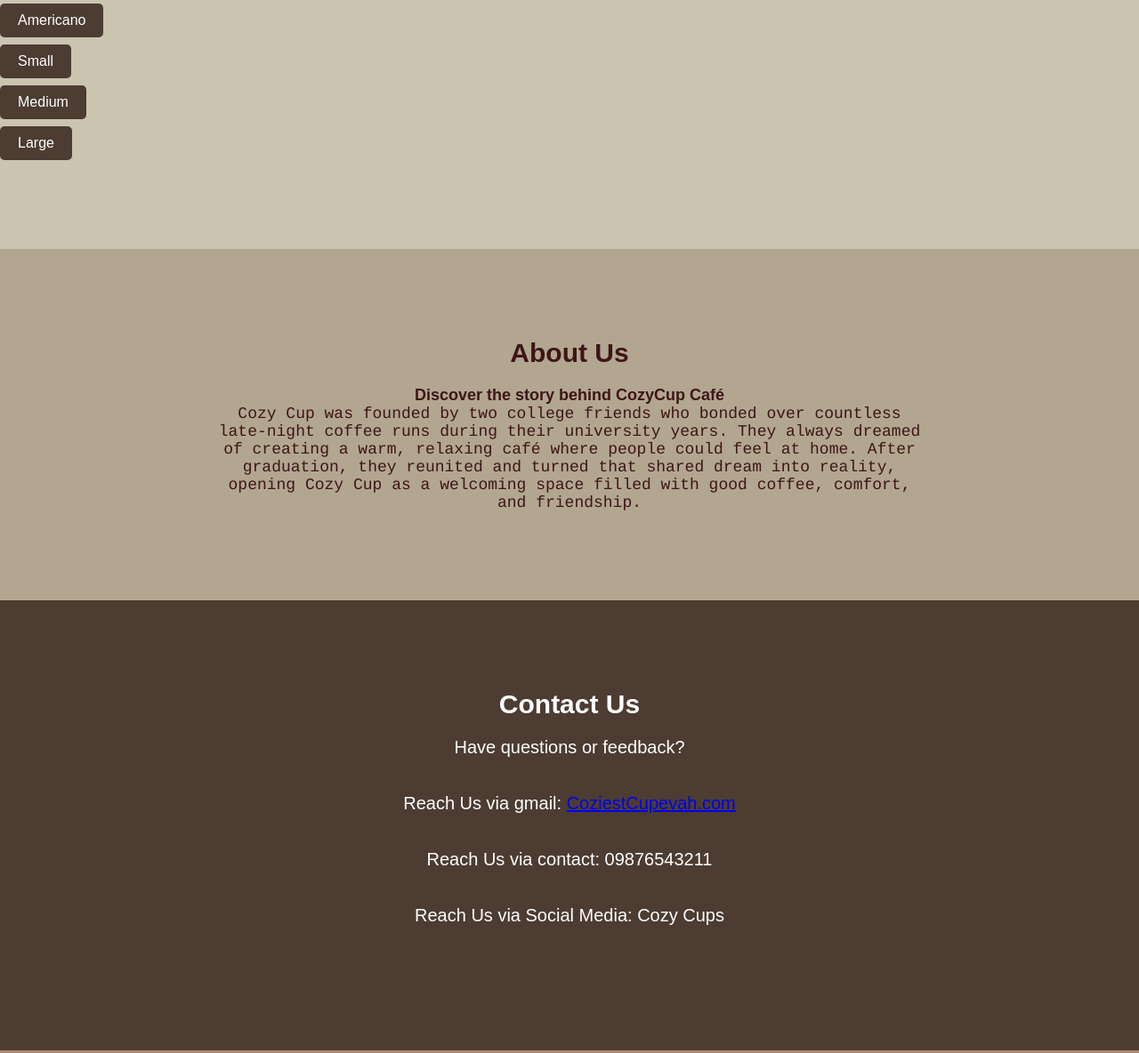
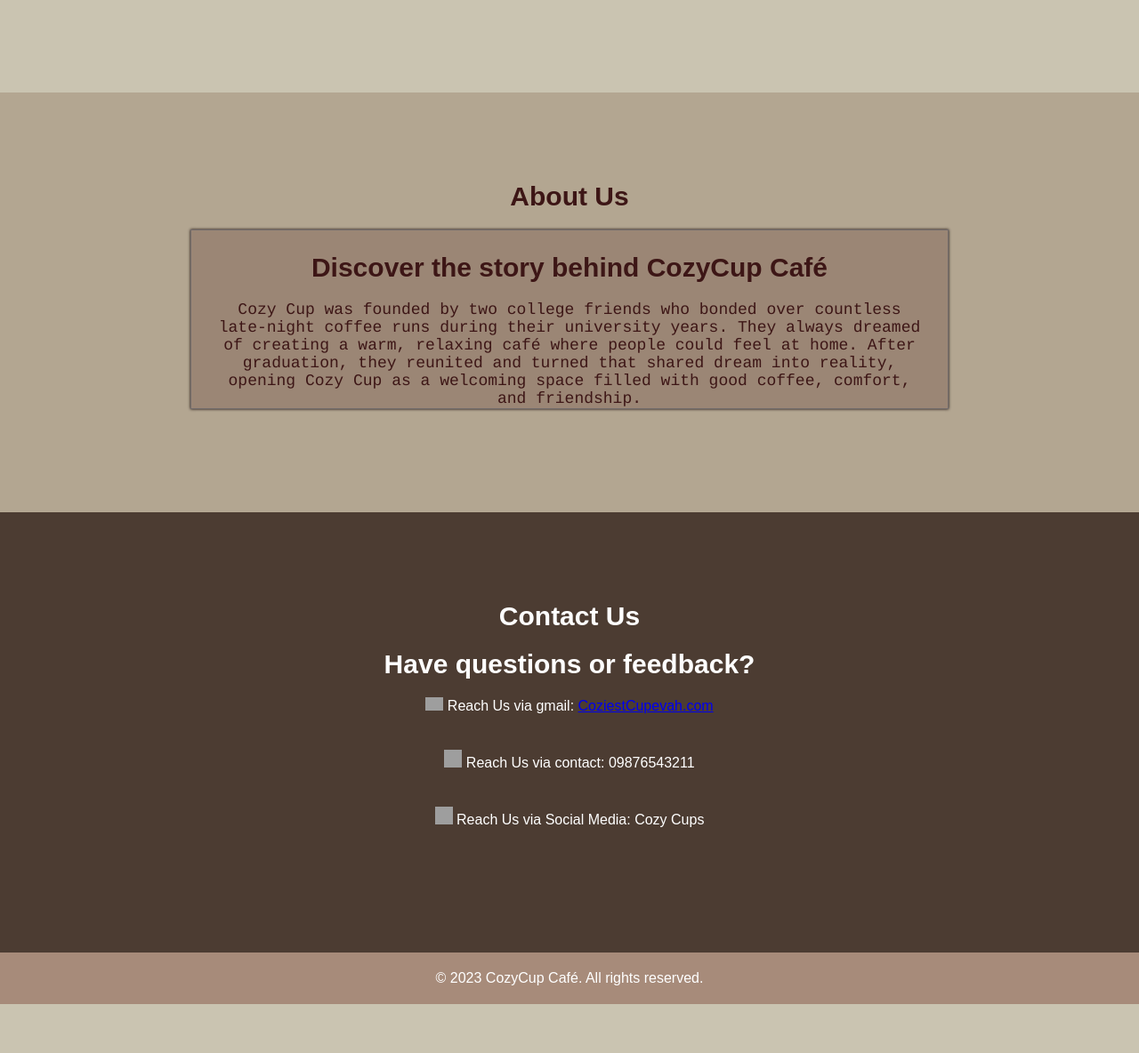
Before and after one commit to Agonnie2326uwu/cc6_COZYCUP, a plain HTML site: page index.html in a window 1280 px wide. Shown: the part 895-2079 px from the top of the page at 89% size. After the commit the page ends 2024 px from the top, so only its background shows below. Drawn offline with Linux system fonts and the light colour scheme; grey boxes are pictures that could not be loaded.

Commit message:
pictures

```diff
--- a/css/styles.css
+++ b/css/styles.css
@@ -123,6 +123,19 @@ nav a:hover {
     margin-bottom: 20px;
 }
 
+.about div{
+    background-color: #9b8675;
+    display: inline-block;
+    height: 150px;
+    padding: 25px;
+    border: 1px solid rgb(114, 107, 107);
+}
+
+.about div{
+    cursor: pointer;
+     box-shadow: 0px 0px 3px rgb(14, 0, 0);
+}
+
 .about p {
     font-size: 18px;
     max-width: 800px;
--- a/index.html
+++ b/index.html
@@ -31,30 +31,34 @@
     <section id="menu" class="menu">
         <h2>Our Menu</h2>
 
-        <p class="vertical-text">
-  <a href="#menu" class="cta-button">Americano</a>
-  <a href="#menu" class="cta-button">Small</a>
-  <a href="#menu" class="cta-button">Medium</a>
-  <a href="#menu" class="cta-button">Large</a>
-</p>
+
+
+
+
 
     </section>
 
     <section id="about" class="about">
         <h2>About Us</h2>
-        <p><b>Discover the story behind CozyCup Café</b></p>
+        <div>
+         <h2>Discover the story behind CozyCup Café</h2>
         <p style="font-family:courier;"> Cozy Cup was founded by two college friends who bonded over countless late-night coffee runs during their university years.
              They always dreamed of creating a warm, relaxing café where people could feel at home.
              After graduation, they reunited and turned that shared dream into reality, opening Cozy Cup as a welcoming space filled with good coffee, comfort, and friendship. </p>
+
+        </div>
+
     </section>
 
     <section id="contact" class="contact">
         <h2>Contact Us</h2>
-        <p>Have questions or feedback? </p>
-        <p> Reach Us via gmail: <a href="https://c0zycupcoffee@gmail.com/">CoziestCupevah.com</a> </p>
-        <p> Reach Us via contact: 09876543211 </p>
-        <p> Reach Us via Social Media: Cozy Cups </p>
-
+        <h2>Have questions or feedback? </h2>
+         <img src="https://logos-world.net/wp-content/uploads/2020/11/Gmail-Logo.png" alt="description" width="20" height="15">
+          Reach Us via gmail: <a href="https://c0zycupcoffee@gmail.com/">CoziestCupevah.com</a> </p>
+        <img src="https://logodix.com/logo/2092966.png" alt="description" width="20" height="20">
+          Reach Us via contact: 09876543211 </p>
+        <img src="https://freepnglogo.com/images/all_img/facebook-logo.png" alt="description" width="20" height="20">
+          Reach Us via Social Media: Cozy Cups </p>
     </section>
 
     <footer>
```
